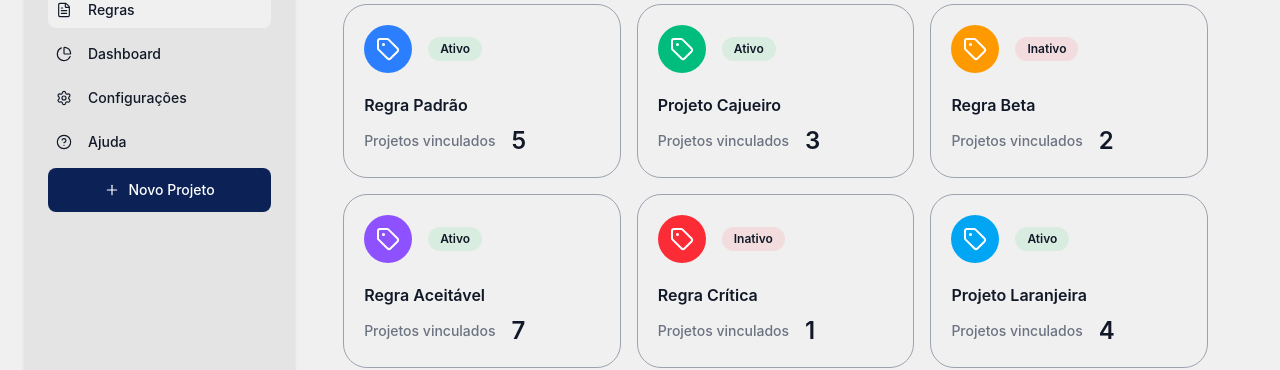
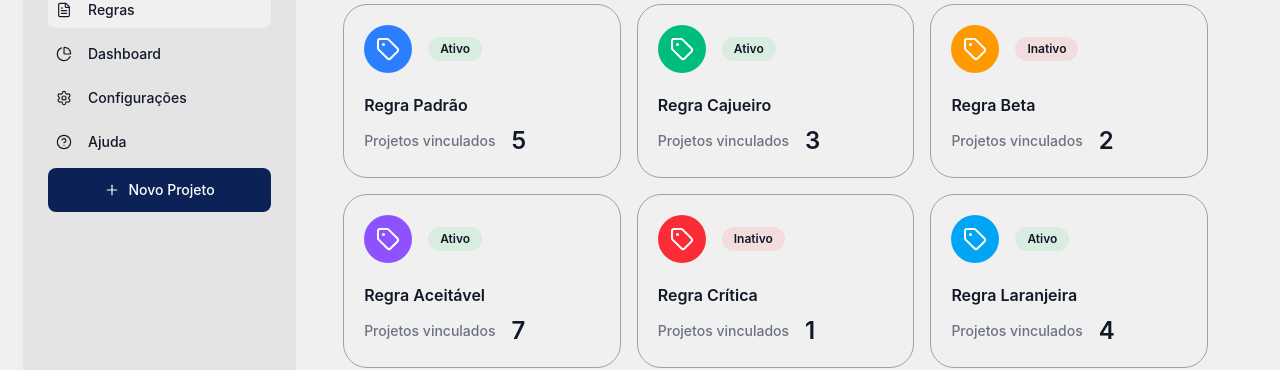
Before and after one commit to DanAraujo1001/Starian-Codexify-Front, a React (Vite) app: page /rules in a window 1280 px wide. Shown: the part 188-558 px from the top of the page. Built offline with nearby package versions, Linux system fonts and the light colour scheme.

Commit message:
refactor(ui): ajuste na searchbar

```diff
--- a/src/features/projects/components/ProjectSearchInput.tsx
+++ b/src/features/projects/components/ProjectSearchInput.tsx
@@ -1,16 +1,25 @@
+import { cn } from "@/utils/cn";
 import type { FC, InputHTMLAttributes } from "react";
 
 const ProjectSearchInput: FC<InputHTMLAttributes<HTMLInputElement>> = (
   props,
-) => (
-  <div className="relative h-12 w-2xl">
-    <input
-      {...props}
-      className="bg-surface-primary border border-border-default rounded-md shadow-input pl-3 pr-10 py-1.5 w-full h-full text-sm text-text-secondary placeholder:text-text-secondary focus:outline-none focus:ring-2 focus:ring-brand-primary transition-all duration-200 hover:border-brand-primary hover:shadow-input-hover"
-      placeholder="Qual regra você procura?"
-      aria-label="Buscar regra"
-    />
-    <span className="absolute right-3 top-1/2 -translate-y-1/2 text-text-secondary">
+) => {
+  const { className, placeholder, ...rest } = props;
+  const placeholderValue = placeholder ?? "Qual regra você procura?";
+  const ariaLabelValue = (rest as { "aria-label"?: string })["aria-label"] ?? "Buscar regra";
+
+  return (
+    <div className="relative h-12 w-2xl">
+      <input
+        {...rest}
+        className={cn(
+          "bg-surface-primary border border-border-default rounded-md shadow-input pl-3 pr-10 py-1.5 w-full h-full text-sm text-text-secondary placeholder:text-text-secondary focus:outline-none focus:ring-2 focus:ring-brand-primary transition-all duration-200 hover:border-brand-primary hover:shadow-input-hover",
+          className,
+        )}
+        placeholder={placeholderValue}
+        aria-label={ariaLabelValue}
+      />
+      <span className="absolute right-3 top-1/2 -translate-y-1/2 text-text-secondary">
       <svg width="20" height="20" fill="none" viewBox="0 0 20 20">
         <circle cx="9" cy="9" r="7" stroke="currentColor" strokeWidth="2" />
         <path
@@ -22,6 +31,7 @@ const ProjectSearchInput: FC<InputHTMLAttributes<HTMLInputElement>> = (
       </svg>
     </span>
   </div>
-);
+  );
+};
 
 export default ProjectSearchInput;
--- a/src/pages/Home.tsx
+++ b/src/pages/Home.tsx
@@ -32,6 +32,8 @@ const Home: FC<HomeProps> = ({ projects, onNewProject }) => {
         <ProjectSearchInput
           value={searchQuery}
           onChange={(e) => setSearchQuery(e.currentTarget.value)}
+          placeholder="Qual projeto você procura?"
+          aria-label="Buscar projeto"
         />
         <ProjectsEmptyState onNewProject={onNewProject} />
       </>
@@ -43,6 +45,8 @@ const Home: FC<HomeProps> = ({ projects, onNewProject }) => {
       <ProjectSearchInput
         value={searchQuery}
         onChange={(e) => setSearchQuery(e.currentTarget.value)}
+        placeholder="Qual projeto você procura?"
+        aria-label="Buscar projeto"
       />
       <div className="grid grid-cols-3 gap-6 w-244">
         {filteredProjects.map((project, index) => (
--- a/src/pages/Rules.tsx
+++ b/src/pages/Rules.tsx
@@ -15,11 +15,11 @@ const RULES_MOCK: RuleCardData[] = [
     colorClass: "bg-blue-500",
   },
   {
-    id: "projeto-cajueiro",
-    name: "Projeto Cajueiro",
+    id: "regra-cajueiro",
+    name: "Regra Cajueiro",
     status: "Ativo",
     linkedProjects: 3,
-    initials: "PC",
+    initials: "RC",
     colorClass: "bg-emerald-500",
   },
   {
@@ -47,11 +47,11 @@ const RULES_MOCK: RuleCardData[] = [
     colorClass: "bg-red-500",
   },
   {
-    id: "projeto-laranjeira",
-    name: "Projeto Laranjeira",
+    id: "regra-laranjeira",
+    name: "Regra Laranjeira",
     status: "Ativo",
     linkedProjects: 4,
-    initials: "PL",
+    initials: "RL",
     colorClass: "bg-sky-500",
   },
   {
@@ -71,11 +71,11 @@ const RULES_MOCK: RuleCardData[] = [
     colorClass: "bg-teal-500",
   },
   {
-    id: "projeto-figueira",
-    name: "Projeto Figueira",
+    id: "regra-figueira",
+    name: "Regra Figueira",
     status: "Ativo",
     linkedProjects: 8,
-    initials: "PF",
+    initials: "RF",
     colorClass: "bg-indigo-500",
   },
   {
@@ -87,11 +87,11 @@ const RULES_MOCK: RuleCardData[] = [
     colorClass: "bg-lime-500",
   },
   {
-    id: "projeto-olivio",
-    name: "Projeto Olívio",
+    id: "regra-olivio",
+    name: "Regra Olívio",
     status: "Inativo",
     linkedProjects: 5,
-    initials: "PO",
+    initials: "RO",
     colorClass: "bg-fuchsia-500",
   },
   {
@@ -123,7 +123,6 @@ const Rules = () => {
   const visibleRules = searchTerm || showAll ? filteredRules : RULES_MOCK.slice(0, 6);
   const showVerMaisButton = hasMoreThanNine && !showAll && !searchTerm;
   const showFooterCount = hasMoreThanNine;
-  const showNewRuleButton = totalRules < 9;
 
   const handleOpenRule = (id: string) => {
     void navigate({ to: `/rules/${id}` });
```
